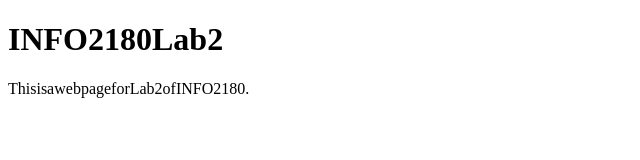
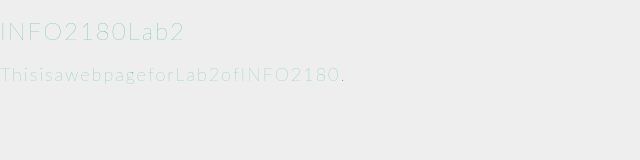
Before and after one commit to ranaldo89/info2180-Lab2, a plain HTML site: page index.html in a window 1280 px wide. Shown: the whole page, without its empty margins (0-640 px from the left). Drawn offline with Linux system fonts and the light colour scheme.

Commit message:
New Styles.css

```diff
--- a/index.html
+++ b/index.html
@@ -1,10 +1,12 @@
 <!DOCTYPEhtml>
 <htmllang="en">
+
 <head>
 	<metacharset="UTF-8">
 	<metaname="viewport"content="width=device-width,initial-scale=1.0">
 	<metahttp-equiv="X-UA-Compatible"content="ie=edge">
 	<title>INFO2180Lab2</title>
+	<link href="styles.css" type="text/css" rel="stylesheet">
 </head>
 <body>
 	<h1>INFO2180Lab2</h1>
--- /dev/null
+++ b/styles.css
@@ -0,0 +1,23 @@
+body {
+  background: #EEE;
+  margin: 0;
+  padding: 0;
+}
+
+h1 {
+  color: #41B883;
+  font-family: 'Lato', sans-serif;
+  font-size: 24px;
+  font-weight: 100;
+  letter-spacing: 2px;
+
+}
+
+p {
+  color: #41B883;
+  font-family: 'Lato', sans-serif;
+  font-size: 18px;
+  font-weight: 100;
+  letter-spacing: 2px;
+
+}
```
